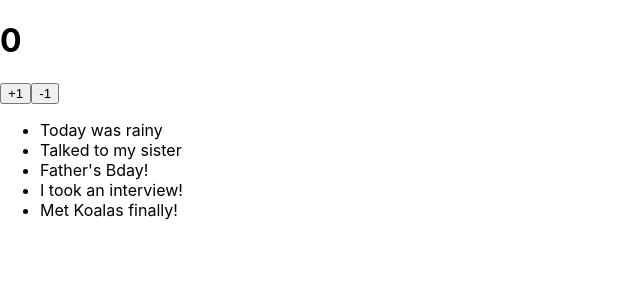
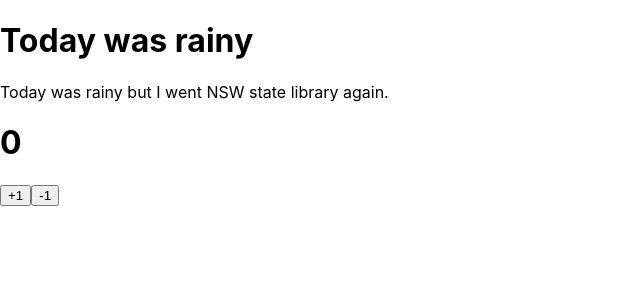
Before and after one commit to goforitrj/jrlog, a React (Create React App) app: page /1 in a window 1280 px wide. Shown: the top 300 px of the page, without its empty margins (0-640 px from the left). Built offline with nearby package versions, Linux system fonts and the light colour scheme.

Commit message:
Set Router & Add NotePage>[container]NoteContainer,[container]CounterContainer & Add NoteListPage>NoteListContainer

```diff
--- a/package.json
+++ b/package.json
@@ -9,6 +9,7 @@
     "react": "^16.13.0",
     "react-dom": "^16.13.0",
     "react-redux": "^7.2.0",
+    "react-router-dom": "^5.1.2",
     "react-scripts": "3.4.0",
     "redux": "^4.0.5",
     "redux-devtools-extension": "^2.13.8",
--- a/src/App.js
+++ b/src/App.js
@@ -1,12 +1,13 @@
 import React from 'react';
-import CounterContainer from './containers/CounterContainer';
-import NoteListContainer from './containers/NoteListContainer';
+import { Route } from 'react-router-dom';
+import NoteListPage from './pages/NoteListPage';
+import NotePage from './pages/NotePage';
 
 function App() {
     return (
         <div className="App">
-            <CounterContainer></CounterContainer>
-            <NoteListContainer></NoteListContainer>
+            <Route path="/" component={NoteListPage} exact={true} />
+            <Route path="/:id" component={NotePage} />
         </div>
     );
 }
--- /dev/null
+++ b/src/components/Note.js
@@ -0,0 +1,13 @@
+import React from 'react';
+
+function Note({ note }) {
+    const { title, body } = note;
+    return (
+        <div>
+            <h1>{title}</h1>
+            <p>{body}</p>
+        </div>
+    );
+}
+
+export default Note;
--- a/src/components/NoteList.js
+++ b/src/components/NoteList.js
@@ -1,10 +1,13 @@
 import React from 'react';
+import { Link } from 'react-router-dom';
 
 function NoteList({ notes }) {
     return (
         <ul>
             {notes.map(note => (
-                <li key={note.id}>{note.title}</li>
+                <li key={note.id}>
+                    <Link to={`/${note.id}`}>{note.title}</Link>
+                </li>
             ))}
         </ul>
     );
--- /dev/null
+++ b/src/containers/NoteContainer.js
@@ -0,0 +1,21 @@
+import React, { useEffect } from 'react';
+import { useSelector, useDispatch } from 'react-redux';
+import Note from '../components/Note';
+import { getNote } from '../modules/notes';
+
+const NoteContainer = ({ noteId }) => {
+    const { data, loading, error } = useSelector(state => state.notes.note);
+    const dispatch = useDispatch();
+
+    useEffect(() => {
+        dispatch(getNote(noteId));
+    }, [noteId, dispatch]);
+
+    if (loading) return <div>loading...</div>;
+    if (error) return <div>Error!</div>;
+    if (!data) return null;
+
+    return <Note note={data}></Note>;
+};
+
+export default NoteContainer;
--- a/src/index.js
+++ b/src/index.js
@@ -9,6 +9,7 @@ import rootReducer from './modules';
 import logger from 'redux-logger';
 import { composeWithDevTools } from 'redux-devtools-extension';
 import ReduxThunk from 'redux-thunk';
+import { BrowserRouter } from 'react-router-dom';
 
 const store = createStore(
     rootReducer,
@@ -16,9 +17,11 @@ const store = createStore(
 );
 
 ReactDOM.render(
-    <Provider store={store}>
-        <App />
-    </Provider>,
+    <BrowserRouter>
+        <Provider store={store}>
+            <App />
+        </Provider>
+    </BrowserRouter>,
     document.getElementById('root')
 );
 
--- a/src/modules/notes.js
+++ b/src/modules/notes.js
@@ -18,7 +18,7 @@ export const getNote = createPromiseThunk('GET_NOTE', notesAPI.getNote);
 
 const initialState = {
     notes: reduerUtils.initial(),
-    node: reduerUtils.initial()
+    note: reduerUtils.initial()
 };
 
 export default function notes(state = initialState, action) {
--- /dev/null
+++ b/src/pages/NoteListPage.js
@@ -0,0 +1,8 @@
+import React from 'react';
+import NoteListContainer from '../containers/NoteListContainer';
+
+function NoteListPage() {
+    return <NoteListContainer />;
+}
+
+export default NoteListPage;
--- /dev/null
+++ b/src/pages/NotePage.js
@@ -0,0 +1,16 @@
+import React from 'react';
+import NoteContainer from '../containers/NoteContainer';
+import CounterContainer from '../containers/CounterContainer';
+
+function NotePage({ match }) {
+    const { id } = match.params;
+
+    return (
+        <div>
+            <NoteContainer noteId={parseInt(id, 10)} />
+            <CounterContainer />
+        </div>
+    );
+}
+
+export default NotePage;
```
Also changed, not shown: 1 other file (tests, documents, lock files or other folders).
